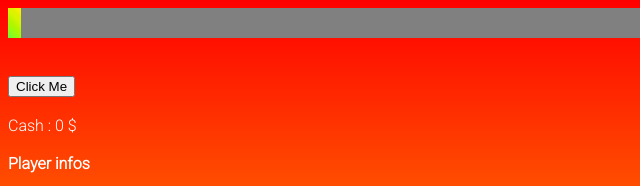
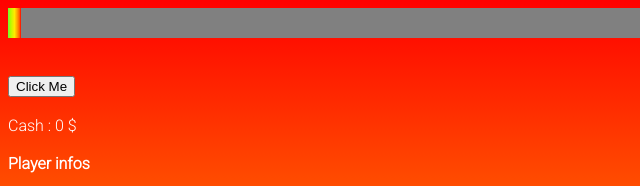
Before and after one commit to GRaonix/cash_factory2, a plain HTML site: page index.html in a window 1280 px wide. Shown: the top 186 px of the page, 0-640 px from the left. Drawn offline with nearby package versions, Linux system fonts and the light colour scheme.

Commit message:
stuffs done

```diff
--- a/styles.css
+++ b/styles.css
@@ -30,7 +30,10 @@
   cursor: pointer;
 }
 
-.button:active,
+.button:active
+{
+  background-image: linear-gradient(144deg,#ff0800, #5B42F3 50%,#d9ff00);
+}
 .button:hover {
     background-image: linear-gradient(144deg,#40ffcf, #5B42F3 50%,#eb00df);
   outline: 0;
@@ -53,17 +56,19 @@
   height: 30px;
   background-color: rgb(251, 255, 0);
   background-image: linear-gradient(
-  45deg,
+  90deg,
   hsl(108deg 100% 61%) 0%,
-  hsl(97deg 98% 58%) 11%,
-  hsl(88deg 97% 54%) 22%,
-  hsl(81deg 96% 50%) 33%,
-  hsl(76deg 100% 48%) 44%,
-  hsl(71deg 100% 48%) 56%,
-  hsl(67deg 100% 48%) 67%,
-  hsl(63deg 100% 47%) 78%,
-  hsl(59deg 100% 48%) 89%,
-  hsl(55deg 100% 50%) 100%
+  hsl(90deg 97% 55%) 10%,
+  hsl(77deg 100% 49%) 20%,
+  hsl(69deg 100% 48%) 30%,
+  hsl(62deg 100% 47%) 40%,
+  hsl(55deg 100% 50%) 50%,
+  hsl(47deg 100% 50%) 60%,
+  hsl(39deg 100% 50%) 70%,
+  hsl(30deg 100% 50%) 80%,
+  hsl(20deg 100% 50%) 90%,
+  hsl(0deg 100% 50%) 100%
+
 
 );
 }
```
